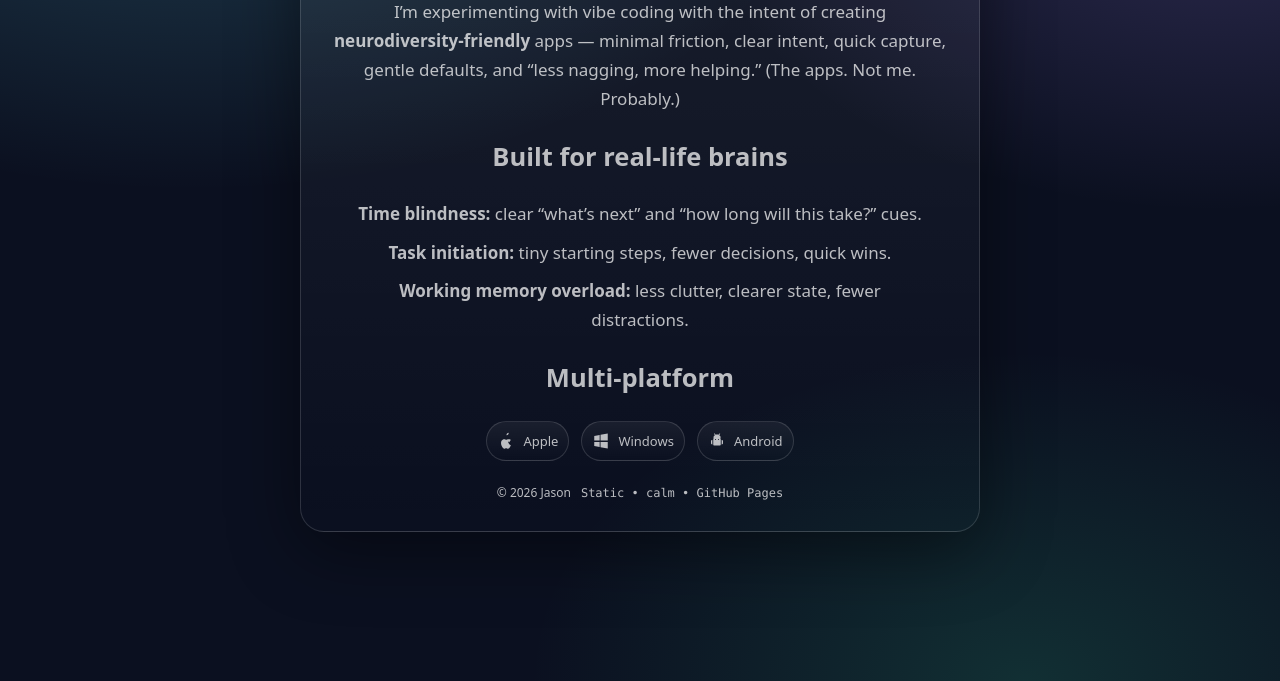
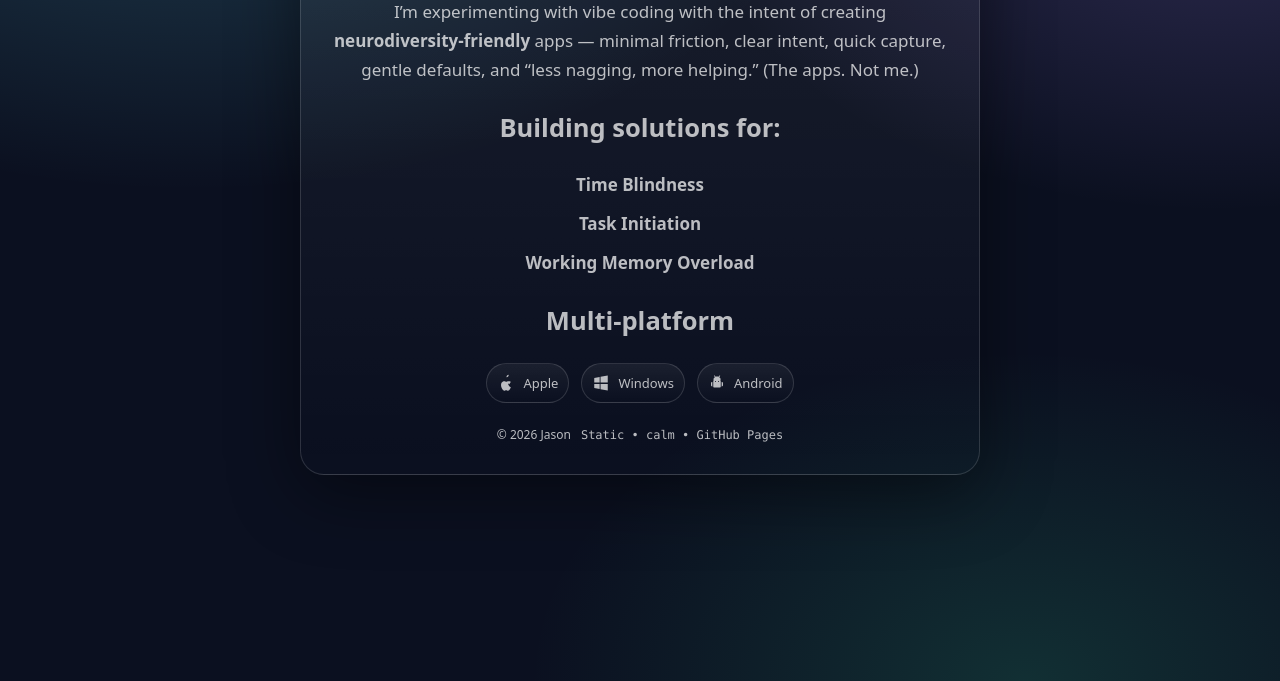
Before and after one commit to hey-jason/about, a plain HTML site: page index.html in a window 1280 px wide. Shown: the part 119-800 px from the top of the page. Drawn offline with Linux system fonts and the light colour scheme.

Commit message:
Update headings and traits in index.html

```diff
--- a/index.html
+++ b/index.html
@@ -222,15 +222,15 @@
       <p class="lead">
         I’m experimenting with vibe coding with the intent of creating
         <strong>neurodiversity-friendly</strong> apps — minimal friction, clear intent, quick capture, gentle defaults,
-        and “less nagging, more helping.” (The apps. Not me. Probably.)
+        and “less nagging, more helping.” (The apps. Not me.)
       </p>
 
       <section class="glass" aria-label="Traits">
-        <h2>Built for real-life brains</h2>
+        <h2>Building solutions for:</h2>
         <div class="traits">
-          <p><strong>Time blindness:</strong> clear “what’s next” and “how long will this take?” cues.</p>
-          <p><strong>Task initiation:</strong> tiny starting steps, fewer decisions, quick wins.</p>
-          <p><strong>Working memory overload:</strong> less clutter, clearer state, fewer distractions.</p>
+          <p><strong>Time Blindness</strong></p>
+          <p><strong>Task Initiation</strong></p>
+          <p><strong>Working Memory Overload</strong></p>
         </div>
       </section>
 
```
